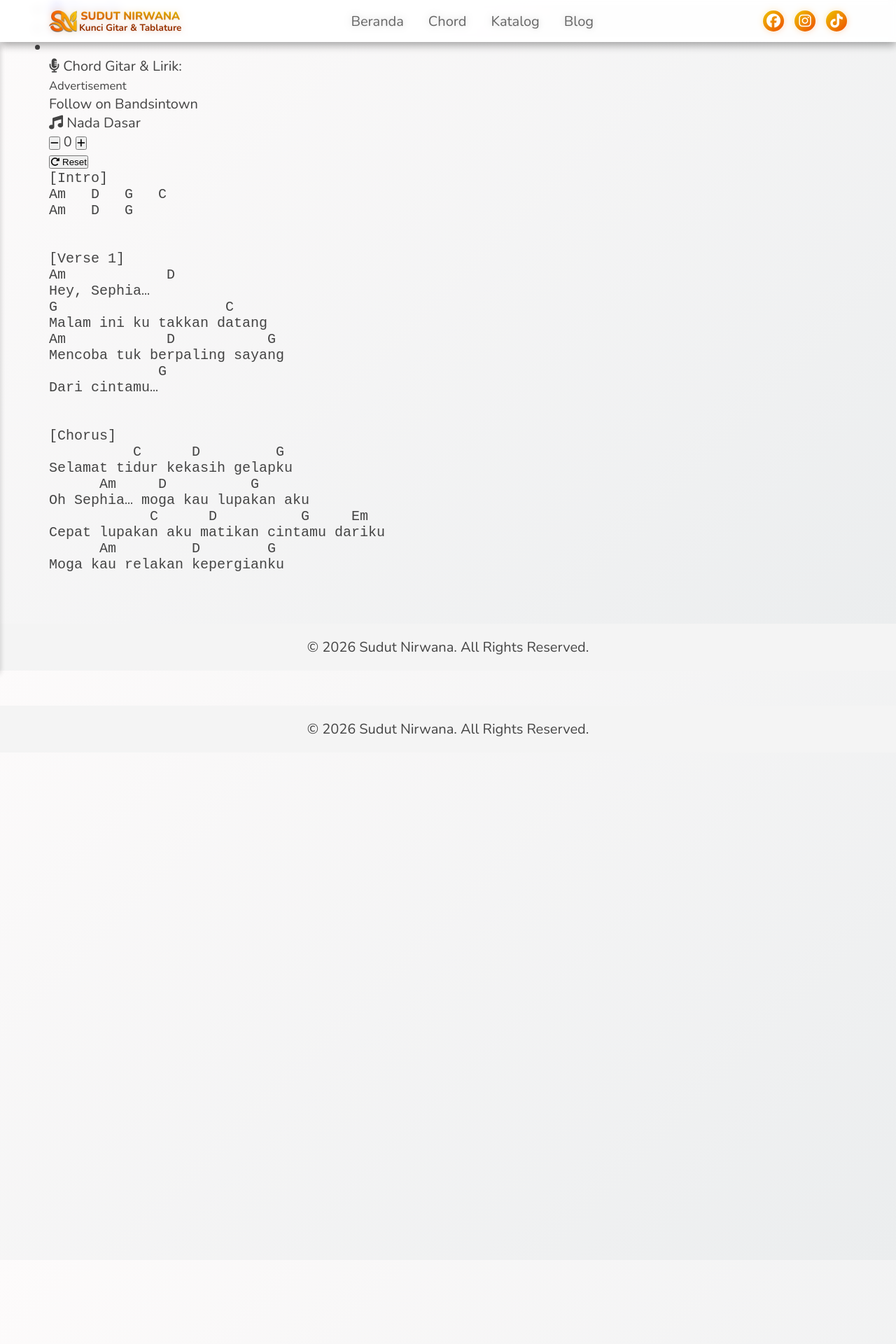
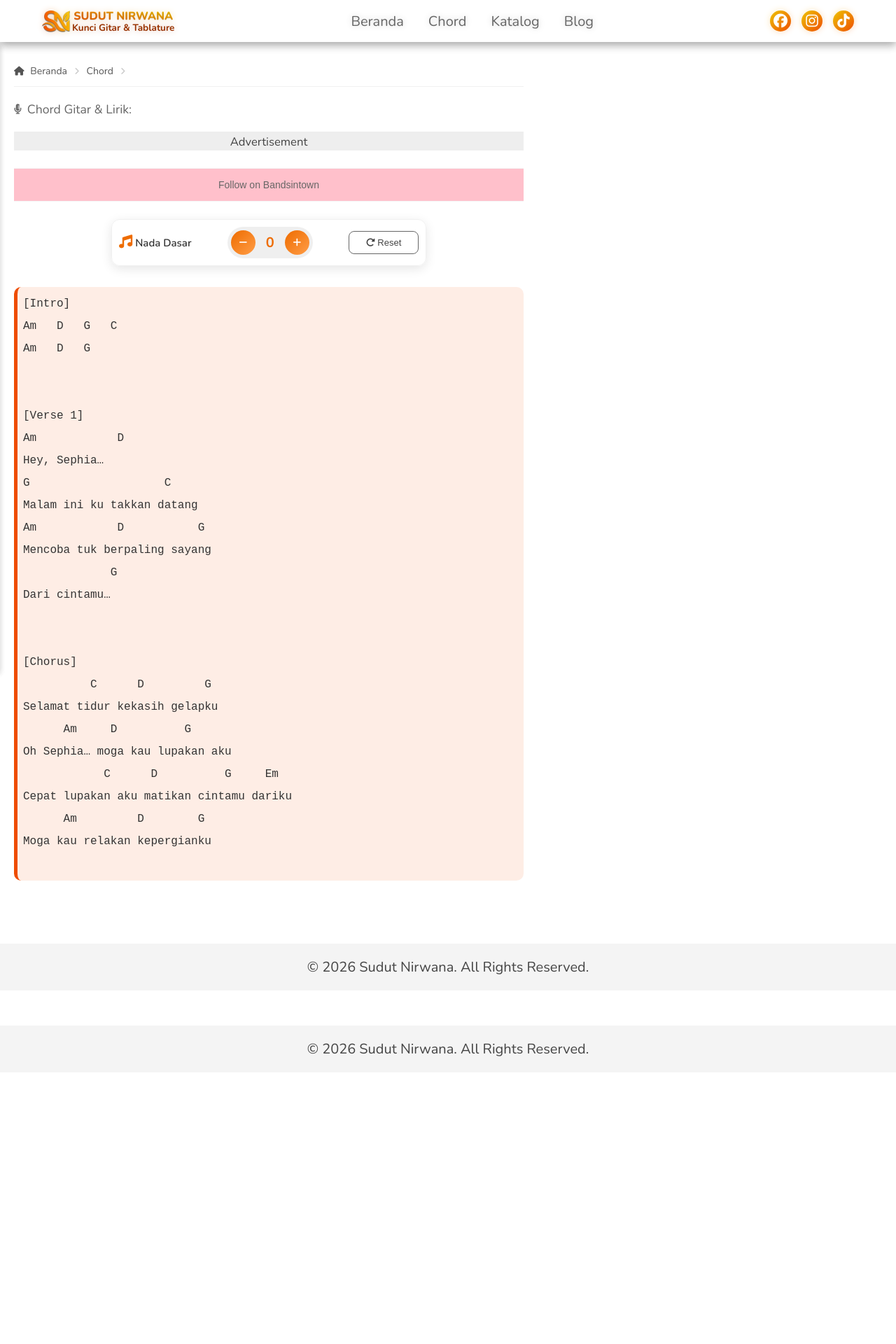
Before and after one commit to sudut-nirwana/sudut-nirwana-main, a Jekyll site: the page built from _chord/shepia-shela-on-7.md, in a window 1280 px wide. Shown: the top 1920 px of the page at 70% size. Built offline with Jekyll 4.4.1, drawn with Linux system fonts in a browser that asks for light colours; before the commit the page ends 1075 px from its top, so only the background shows below that.

Commit message:
Update chord-style.css

```diff
--- a/assets/css/chord-style.css
+++ b/assets/css/chord-style.css
@@ -1,62 +1,296 @@
-:root {
-    --p-orange: #ee6c00;
-    --navy-pro: #0d2e5c;
-    --nunito: 'Nunito', sans-serif;
+*{
+   margin: 0;
+   padding: 0;
+   box-sizing: border-box;
+   text-decoration: none;
 }
 
-/* 1. Reset Body & Gradient (3-4 Warna Selaras) */
-body {
-    background: linear-gradient(135deg, #fdfbfb 0%, #ebedee 100%),
-                linear-gradient(to bottom, rgba(238, 108, 0, 0.05), transparent);
-    background-attachment: fixed;
-    font-family: var(--nunito);
-    margin: 0; padding: 0;
+body{
+   width: 100%;
+   background: .fafafa;
+   font-family: "Nunito", sans-serif;
+   font-size: clamp(1rem, 0.909rem + 0.45vw, 1.25rem);
+   color: #444444;
+   height: 4000px;
+}
+.container{
+   width: 100%;
+   padding: 0 20px;
 }
 
-/* Reset Padding Default */
-main, .main-content, .content-area { padding: 0 !important; margin: 0 !important; max-width: 100% !important; }
+/*globall style end*/
 
-.chord-container { width: 92%; max-width: 1100px; margin: 0 auto; box-sizing: border-box; }
-.breadcrumb-chord { padding: 15px 20px; font-size: 13px; color: #888; }
-.breadcrumb-chord a { color: var(--p-orange); text-decoration: none; }
+.content-chord{
+   display: flex;
+   flex-direction: column;
+}
 
-/* 2. Video Panel Toggle (Tinggi 50px awal) */
-.video-expand-panel { background: var(--navy-pro); border-radius: 10px; margin-bottom: 20px; overflow: hidden; }
-.v-bar { height: 50px; display: flex; align-items: center; justify-content: space-between; padding: 0 20px; cursor: pointer; color: #fff; font-weight: 700; }
-.v-content { display: none; background: #000; padding: 10px; }
-.video-responsive { position: relative; padding-bottom: 56.25%; height: 0; }
-.video-responsive iframe { position: absolute; top:0; left:0; width:100%; height:100%; }
-.btn-close-v { width: 100%; padding: 8px; margin-top: 10px; background: #333; border: none; color: #fff; cursor: pointer; border-radius: 5px; }
+.colom1{
+   padding-top: 80px;
+}
 
-/* 3. Control Panel (Background Transparan Tipis) */
-.control-panel { background: rgba(255, 255, 255, 0.8); border-radius: 12px; border: 1px solid rgba(0,0,0,0.05); margin-bottom: 20px; overflow: hidden; backdrop-filter: blur(10px); }
-.panel-tabs { display: flex; background: rgba(255,255,255,0.5); border-bottom: 1px solid #eee; }
-.tab-item { flex: 1; padding: 12px; text-align: center; font-weight: 700; cursor: pointer; border-right: 1px solid #eee; font-size: 13px; }
-.tab-item.active { color: var(--p-orange); background: #fff; }
-.panel-content { display: none; padding: 15px; }
-.panel-content.show { display: block; }
-.tab-pane { display: none; }
-.tab-pane.active { display: block; }
+.breadcrumb-nav {
+   background-color: #ffffff; /* Latar belakang putih bersih */
+   padding: 12px 0;
+   border-bottom: 1px solid #f0f0f0; /* Garis tipis pemisah dengan konten */
+   margin-bottom: 20px;
+}
 
-/* Box Blue Transpose */
-.modern-box-blue { background: var(--navy-pro); color: #fff; border-radius: 10px; display: flex; align-items: center; justify-content: space-around; padding: 15px; }
-.key-info span { font-size: 32px; font-weight: 800; display: block; line-height: 1; }
-.btn-action { background: none; border: none; color: #fff; font-size: 30px; cursor: pointer; }
+.breadcrumb-container {
+   width: 100%;
+}
 
-/* 4. Chord Sheet (Tanpa Background Pekat) */
-.chord-sheet-area { background: rgba(255, 255, 255, 0.4); padding: 25px; border-radius: 15px; border: 1px solid rgba(255,255,255,0.3); backdrop-filter: blur(5px); }
-#chord-sheet pre {
-    font-family: 'Courier New', Courier, monospace; font-size: 16px; font-weight: 800;
-    line-height: 2.2; /* Spasi diperbaiki agar tidak terlalu jauh */
-    white-space: pre-wrap; color: #222; margin: 0; background: none; border: none; padding: 0;
+.breadcrumb-list {
+   list-style: none;
+   display: flex;
+   align-items: center;
+   gap: 10px;
+   margin: 0;
+   padding: 0;
+   font-size: 14px;
 }
-.c-h { color: var(--p-orange); font-weight: 900; } /* Untuk Auto-Highlight */
 
-/* Diagram Grid */
-.chord-img-grid { display: grid; grid-template-columns: repeat(auto-fill, minmax(80px, 1fr)); gap: 15px; margin-top: 15px; }
-.chord-box-img { background: #fff; padding: 10px; border-radius: 8px; text-align: center; border: 1px solid #eee; }
-.chord-box-img img { width: 100%; height: auto; }
+.breadcrumb-list li {
+   display: flex;
+   align-items: center;
+   color: #888; /* Warna teks pemisah */
+}
 
-@media (min-width: 768px) {
-    .chord-grid-layout { display: grid; grid-template-columns: 1fr 300px; gap: 30px; }
+/* Membuat simbol '>' otomatis di antara item */
+.breadcrumb-list li:not(:last-child)::after {
+   content: "\f105"; /* Kode ikon angle-right Font Awesome */
+   font-family: "Font Awesome 6 Free";
+   font-weight: 900;
+   margin-left: 10px;
+   font-size: 12px;
+   color: #ccc;
 }
+
+.breadcrumb-list li a {
+   text-decoration: none;
+   color: #555;
+   transition: color 0.2s;
+}
+
+/* Warna Oranye Pekat Anda saat di-hover */
+.breadcrumb-list li a:hover {
+   color: #ee6c00;
+}
+
+.breadcrumb-list li a i {
+   font-size: 13px;
+   margin-right: 5px;
+}
+
+/* Style untuk halaman yang sedang dibuka (tidak bisa diklik) */
+.breadcrumb-list li.active {
+   color: #ee6c00; /* Menggunakan warna kebanggaan Anda */
+   font-weight: 600;
+}
+
+
+.entry-header .artist-subtitle i{
+   color: #666666;
+}
+
+/*style bagian addsense google / penampil iklan*/
+.ad-container{
+   height: auto;
+   text-align: center;
+   margin: 20px 0;
+   background: #eee;
+}
+.ad-container:empty {
+    display: none;
+}
+
+/* Container untuk background putih */
+.bandsintown-layout {
+    width: 100%;
+    max-width: 800px;
+    margin: 25px auto;
+    padding: 15px 0;
+    min-height: 0;
+    display: block;
+    background-color: #FFFFFF; /* Memastikan background tetap putih */
+    border-top: 1px solid #F5F5F5; /* Garis halus opsional di atas widget */
+    border-bottom: 1px solid #F5F5F5; /* Garis halus opsional di bawah widget */
+}
+
+/* Menghilangkan gaya link default sebelum widget muncul */
+.bit-widget-initializer {
+    text-decoration: none;
+    color: #666666; /* Warna teks placeholder */
+    font-size: 14px;
+    font-family: sans-serif;
+    display: block;
+    text-align: center;
+}
+
+.chord-title {
+   font-size: 2.2rem; /* Ukuran besar dan tegas */
+   font-weight: 800;
+   color: #333;
+   margin-bottom: 8px;
+   line-height: 1.2;
+   text-transform: capitalize; /* Otomatis huruf besar di awal kata */
+}
+
+.artist-subtitle {
+   font-size: 1.1rem;
+   color: #666;
+   display: flex;
+   align-items: center;
+   gap: 8px;
+}
+
+.artist-subtitle i {
+   color: #ee6c00; /* Warna aksen oranye pada ikon */
+   font-size: 0.9rem;
+}
+
+.artist-subtitle span {
+   color: #ee6c00;
+   font-weight: 700;
+   text-transform: uppercase; /* Nama artis dibuat huruf besar semua agar menonjol */
+   letter-spacing: 0.5px;
+}
+
+/* Responsif untuk layar HP */
+@media (max-width: 600px) {
+   .chord-title {
+      font-size: 1.8rem;
+   }
+   .artist-subtitle {
+      font-size: 1rem;
+   }
+}
+
+/*styling kontent chord dan Transpose nada*/
+:root {
+   --primary-orange: #ee6c00;
+   --light-orange: #ff9d47;
+   --dark-grey: #333333;
+}
+/* Panel Kontrol */
+.chord-controls {
+   max-width: 450px;
+   margin: auto;
+   display: flex;
+   align-items: center;
+   justify-content: space-between;
+   margin-bottom: 30px;
+   padding: 10px;
+   background: rgba(255,255,255,.4);
+   backdrop-filter: blur(5px);
+   border-radius: 12px;
+   box-shadow: 0 4px 15px rgba(0,0,0,0.1);
+   border: 1px solid #f0f0f0;
+}
+
+.control-group {
+   display: flex;
+   align-items: center;
+}
+
+.control-label {
+   font-weight: 600;
+   color: var(--dark-grey);
+   font-size: 15px;
+}
+.control-label i{
+   color: var(--primary-orange);
+   font-size: 1.2rem;
+}
+
+/* Tombol Transpose */
+.transpose-buttons {
+   display: flex;
+   align-items: center;
+   background: #efefef;
+   padding: 5px;
+   border-radius: 50px;
+}
+
+.btn-transpose {
+   background: linear-gradient(135deg, var(--primary-orange), var(--light-orange));
+   color: white;
+   border: none;
+   width: 35px;
+   height: 35px;
+   border-radius: 50%;
+   cursor: pointer;
+   transition: transform 0.2s, box-shadow 0.2s;
+   display: flex;
+   align-items: center;
+   justify-content: center;
+}
+
+.btn-transpose:hover {
+   transform: scale(1.1);
+   box-shadow: 0 4px 10px rgba(238, 108, 0, 0.3);
+}
+
+#pitch-indicator {
+   padding: 0 15px;
+   font-weight: bold;
+   min-width: 35px;
+   text-align: center;
+   color: var(--primary-orange);
+}
+
+.btn-reset {
+   width: 100px;
+   background: transparent;
+   border: 1px solid #666;
+   padding: 8px 15px;
+   border-radius: 8px;
+   cursor: pointer;
+   font-size: 13px;
+   color: #444444;
+}
+
+.btn-reset:hover {
+   background: #f5f5f5;
+   color: var(--primary-orange);
+}
+
+/* Styling Chord & Lirik */
+.chord-content {
+   font-family: 'Courier New', Courier, monospace;
+   font-size: 16px;
+   line-height: 2;
+   white-space: pre-wrap;
+   color: var(--dark-grey);
+   border-radius: 10px;
+   border-left: 5px solid #ee4c00;
+   background: rgba(238,76,0,0.1);
+   padding: 8px;
+   margin-bottom: 40px;
+}
+
+/* Ini adalah class yang otomatis dibuat oleh JS */
+.chord-node {
+   color: var(--primary-orange);
+   font-weight: bold;
+   transition: all 0.3s ease;
+}
+
+
+#bt-widget-wrapper{
+   width: 100%;
+   background: pink;
+}
+
+@media(min-width: 768px){
+   .content-chord{
+      flex-direction: row;
+   }
+   .colom1{
+      flex: 1.5;
+   }
+   .colom2{
+      flex: 1;
+      padding-top: 80px;
+   }
+}
```
